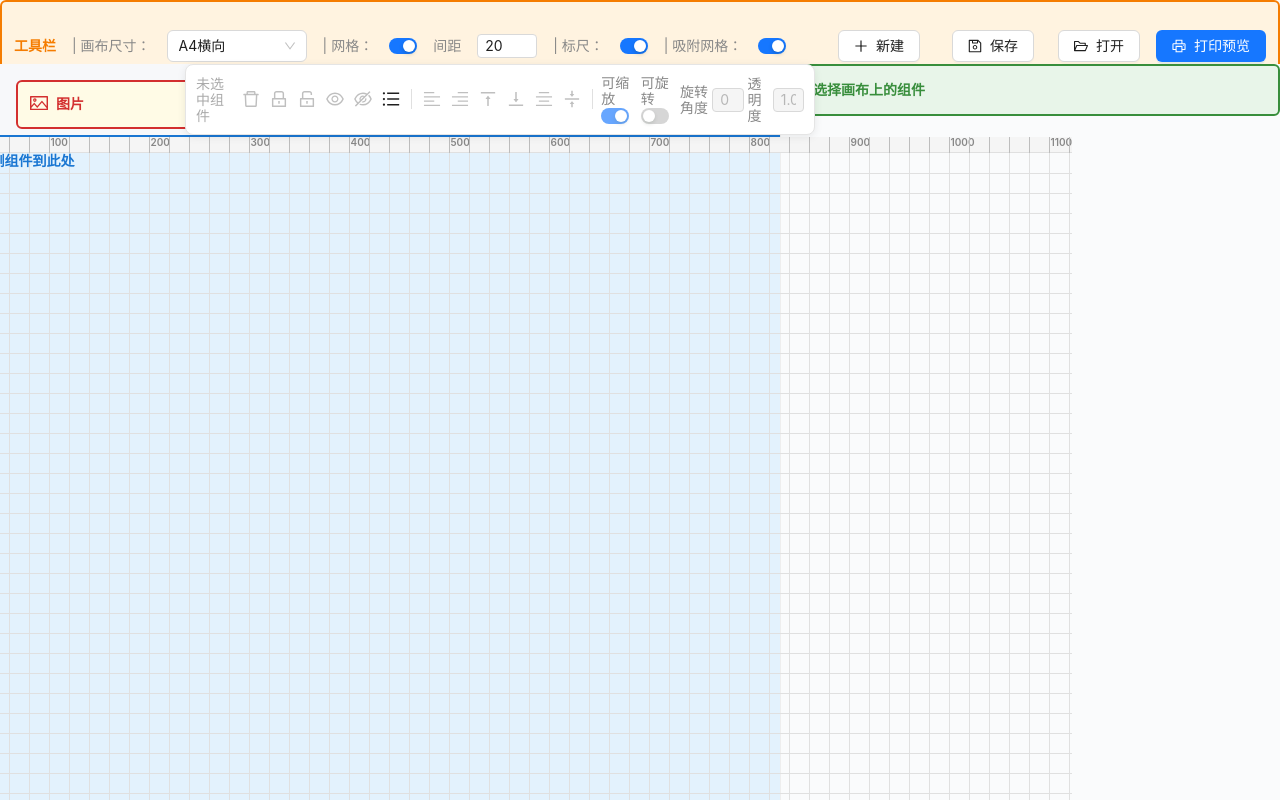
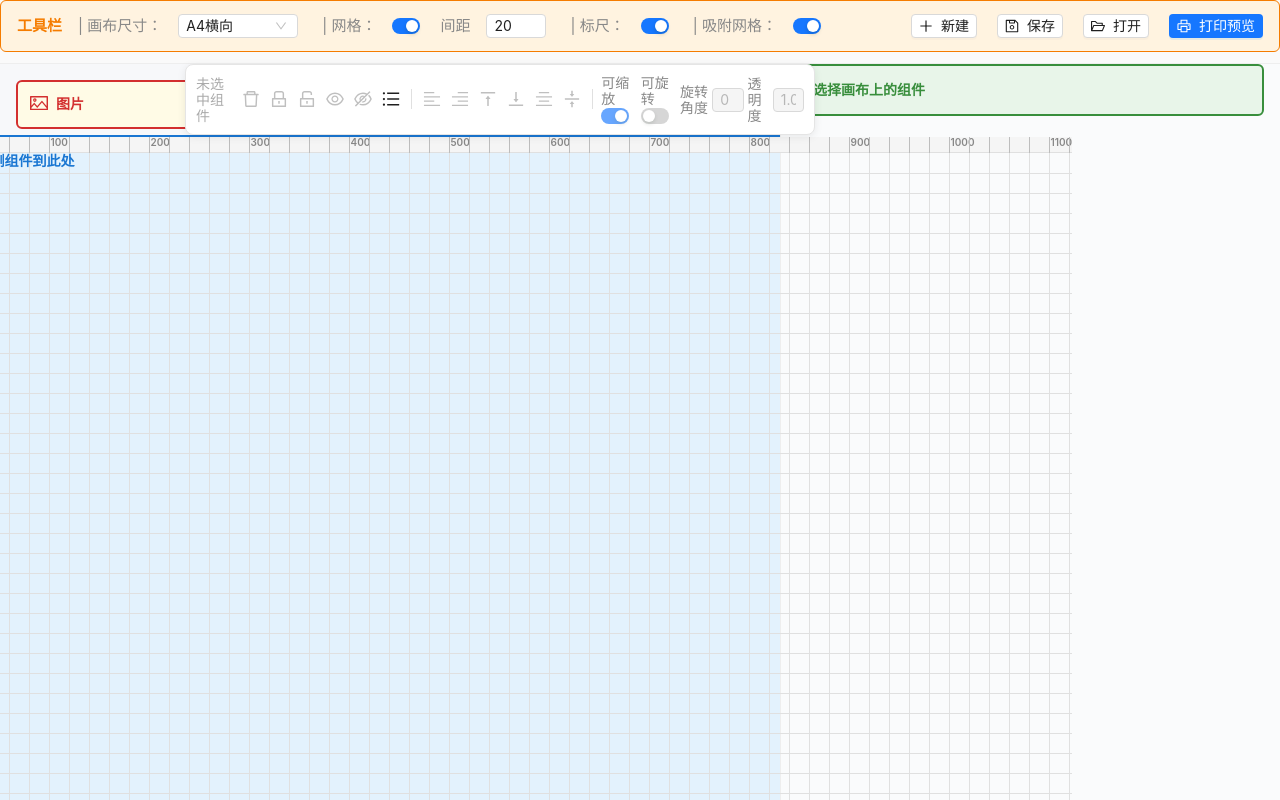
Before and after one commit to frankvane/crm-report, a React (Vite) app: page /report-designer in a window 1280 px wide. Shown: the top 800 px of the page. Built offline with nearby package versions, Linux system fonts and the light colour scheme.

Commit message:
style: 样式调整

```diff
--- a/src/components/report/ReportDesigner/components/PropertyPanel/index.tsx
+++ b/src/components/report/ReportDesigner/components/PropertyPanel/index.tsx
@@ -49,6 +49,7 @@ export default function PropertyPanel() {
           background: "#e8f5e9",
           border: "2px solid #388e3c",
           borderRadius: 6,
+          marginRight: 16,
         }}
       >
         请选择画布上的组件
@@ -57,7 +58,16 @@ export default function PropertyPanel() {
   }
 
   return (
-    <div style={{ padding: 16, overflowY: "auto", maxHeight: "100vh" }}>
+    <div
+      style={{
+        padding: 16,
+        overflowY: "auto",
+        maxHeight: "100vh",
+        border: "2px solid #388e3c",
+        borderRadius: 6,
+        marginRight: 16,
+      }}
+    >
       <div style={{ fontWeight: 600, marginBottom: 12 }}>属性面板</div>
       <Tabs
         defaultActiveKey="base"
--- a/src/components/report/ReportDesigner/components/Toolbar/index.tsx
+++ b/src/components/report/ReportDesigner/components/Toolbar/index.tsx
@@ -155,55 +155,70 @@ export default function Toolbar() {
     <>
       <div
         style={{
-          padding: 12,
-          fontWeight: 600,
+          height: 52,
+          padding: "0 16px",
+          fontSize: 15,
           color: "#f57c00",
           background: "#fff3e0",
-          border: "2px solid #f57c00",
+          border: "1px solid #f57c00",
           borderRadius: 6,
           display: "flex",
           alignItems: "center",
-          gap: 16,
+          gap: 12,
         }}
       >
-        <span>工具栏</span>
-        <span style={{ fontWeight: 400, color: "#888" }}>| 画布尺寸：</span>
+        <span style={{ fontWeight: 600 }}>工具栏</span>
+        <span style={{ fontWeight: 400, color: "#888", margin: "0 4px" }}>
+          | 画布尺寸：
+        </span>
         <Select
           value={canvasConfig.sizeType}
-          style={{ width: 140 }}
+          style={{ width: 120, marginRight: 8 }}
           onChange={handleSizeChange}
           options={CANVAS_SIZES.map((s) => ({
             label: s.label,
             value: s.value,
           }))}
+          size="small"
         />
-        <span style={{ fontWeight: 400, color: "#888" }}>| 网格：</span>
+        <span style={{ fontWeight: 400, color: "#888", margin: "0 4px" }}>
+          | 网格：
+        </span>
         <Switch
           checked={canvasConfig.showGrid}
           onChange={handleGridSwitch}
           size="small"
+          style={{ marginRight: 4 }}
         />
-        <span style={{ fontWeight: 400, color: "#888" }}>间距</span>
+        <span style={{ fontWeight: 400, color: "#888", margin: "0 4px" }}>
+          间距
+        </span>
         <InputNumber
           min={5}
           max={200}
           step={1}
           value={canvasConfig.gridSize}
           onChange={handleGridSizeChange}
-          style={{ width: 60 }}
+          style={{ width: 60, marginRight: 8 }}
           size="small"
         />
-        <span style={{ fontWeight: 400, color: "#888" }}>| 标尺：</span>
+        <span style={{ fontWeight: 400, color: "#888", margin: "0 4px" }}>
+          | 标尺：
+        </span>
         <Switch
           checked={canvasConfig.showRuler}
           onChange={handleRulerSwitch}
           size="small"
+          style={{ marginRight: 8 }}
         />
-        <span style={{ fontWeight: 400, color: "#888" }}>| 吸附网格：</span>
+        <span style={{ fontWeight: 400, color: "#888", margin: "0 4px" }}>
+          | 吸附网格：
+        </span>
         <Switch
           checked={canvasConfig.allowSnapToGrid}
           onChange={handleSnapSwitch}
           size="small"
+          style={{ marginRight: 8 }}
         />
 
         <div style={{ flex: 1 }} />
@@ -212,6 +227,7 @@ export default function Toolbar() {
           icon={<PlusOutlined />}
           onClick={handleNewReport}
           style={{ marginRight: 8 }}
+          size="small"
         >
           新建
         </Button>
@@ -219,14 +235,16 @@ export default function Toolbar() {
         <Button
           icon={<SaveOutlined />}
           onClick={handleSaveReport}
-          style={{ marginLeft: 8 }}
+          style={{ marginRight: 8 }}
+          size="small"
         >
           保存
         </Button>
         <Button
           icon={<FolderOpenOutlined />}
           onClick={handleOpenReport}
-          style={{ marginLeft: 8 }}
+          style={{ marginRight: 8 }}
+          size="small"
         >
           打开
         </Button>
@@ -235,6 +253,7 @@ export default function Toolbar() {
           type="primary"
           icon={<PrinterOutlined />}
           onClick={() => setPreviewVisible(true)}
+          size="small"
         >
           打印预览
         </Button>
```
